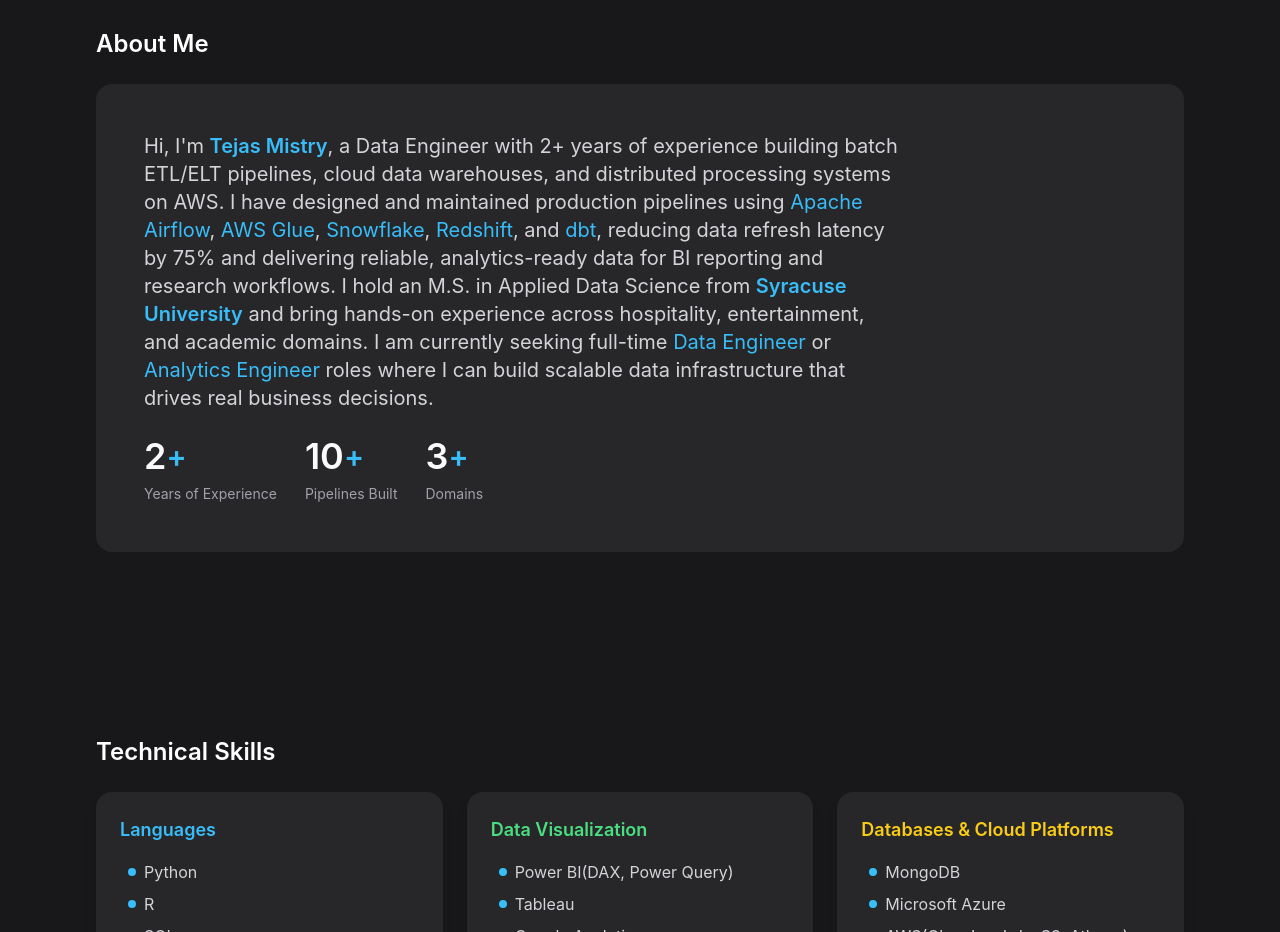
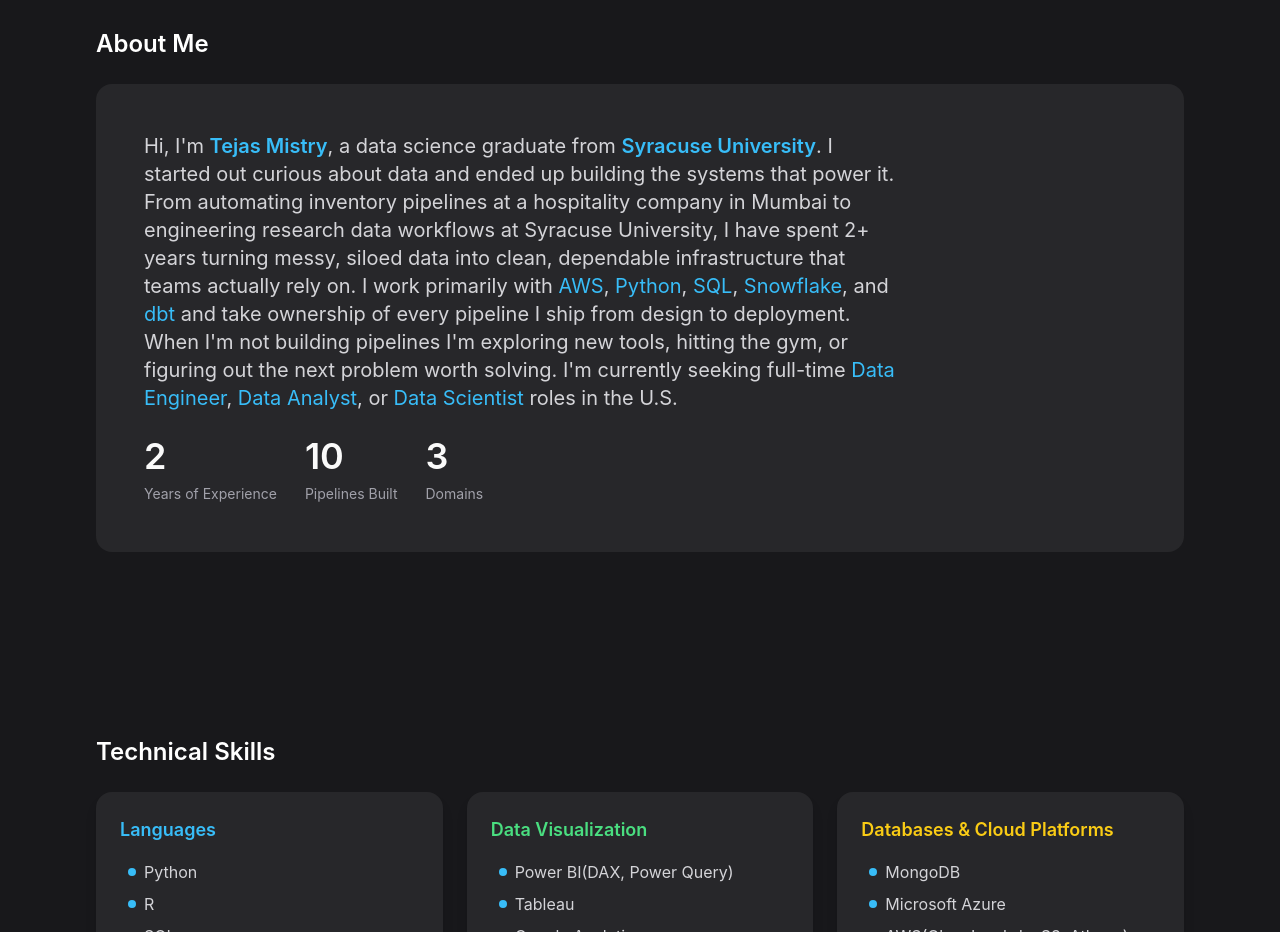
Before and after one commit to tamistry30/Portfolio, a React (Vite) app: page / in a window 1280 px wide. Shown: the part 780-1712 px from the top of the page. Built offline with nearby package versions, Linux system fonts and the light colour scheme.

Commit message:
Update About.jsx

```diff
--- a/src/Components/About.jsx
+++ b/src/Components/About.jsx
@@ -21,7 +21,7 @@
 
 const About = () => {
   return (
-    <section
+   <section
       id="about"
       className="section"
     >
@@ -29,15 +29,15 @@
         <h2 className="text-2xl font-semibold text-white mb-6 mt-14">About Me</h2>
         <div className="bg-zinc-800 p-7 rounded-2xl md:p-12 mb-0">
           <p className="text-zinc-300 mb-4 md:mb-6 md:text-xl md:max-w-[60ch]">
-            Hi, I'm <span className="text-sky-400 font-semibold">Tejas Mistry</span>, a Data Engineer with 2+ years of experience building batch ETL/ELT pipelines, cloud data warehouses, and distributed processing systems on AWS. I have designed and maintained production pipelines using <span className="text-sky-400">Apache Airflow</span>, <span className="text-sky-400">AWS Glue</span>, <span className="text-sky-400">Snowflake</span>, <span className="text-sky-400">Redshift</span>, and <span className="text-sky-400">dbt</span>, reducing data refresh latency by 75% and delivering reliable, analytics-ready data for BI reporting and research workflows. I hold an M.S. in Applied Data Science from <span className="text-sky-400 font-semibold">Syracuse University</span> and bring hands-on experience across hospitality, entertainment, and academic domains. I am currently seeking full-time <span className="text-sky-400">Data Engineer</span> or <span className="text-sky-400">Analytics Engineer</span> roles where I can build scalable data infrastructure that drives real business decisions.
+            Hi, I'm <span className="text-sky-400 font-semibold">Tejas Mistry</span>, a data science graduate from <span className="text-sky-400 font-semibold">Syracuse University</span>. I started out curious about data and ended up building the systems that power it. From automating inventory pipelines at a hospitality company in Mumbai to engineering research data workflows at Syracuse University, I have spent 2+ years turning messy, siloed data into clean, dependable infrastructure that teams actually rely on. I work primarily with <span className="text-sky-400">AWS</span>, <span className="text-sky-400">Python</span>, <span className="text-sky-400">SQL</span>, <span className="text-sky-400">Snowflake</span>, and <span className="text-sky-400">dbt</span> and take ownership of every pipeline I ship from design to deployment. When I'm not building pipelines I'm exploring new tools, hitting the gym, or figuring out the next problem worth solving. I'm currently seeking full-time <span className="text-sky-400">Data Engineer</span>, <span className="text-sky-400">Data Analyst</span>, or <span className="text-sky-400">Data Scientist</span> roles in the U.S.
           </p>
           <div className="flex flex-wrap items-center gap-4 md:gap-7">
             {
-              aboutItems.map(({label, number}, key) => (
+              aboutItems.map(({ label, number, suffix }, key) => (
                 <div key={key}>
                   <div className="flex items-center md:mb-2">
                     <span className="text-2xl font-semibold md:text-4xl">{number}</span>
-                    <span className="text-sky-400 font-semibold md:text-3xl">+</span>
+                    <span className="text-sky-400 font-semibold md:text-3xl">{suffix}</span>
                   </div>
                   <p className="text-sm text-zinc-400">{label}</p>
                 </div>
```
